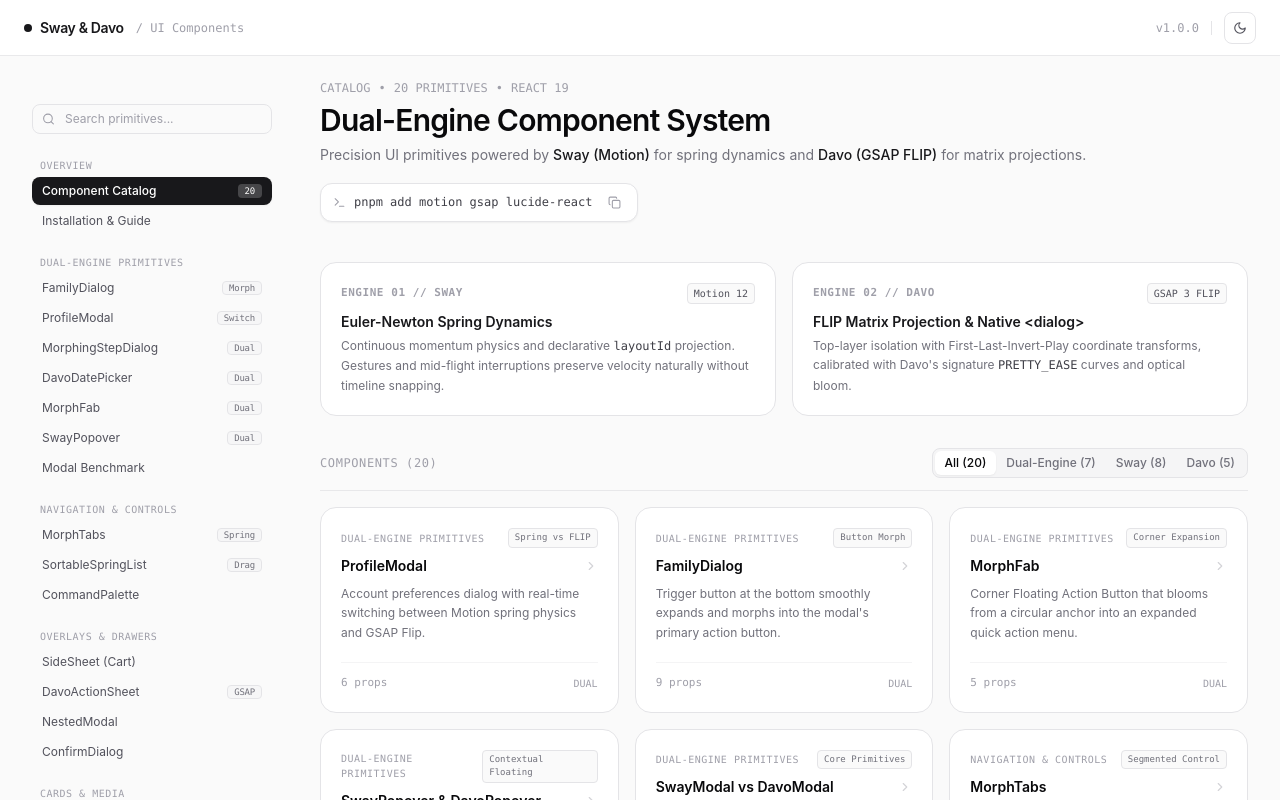
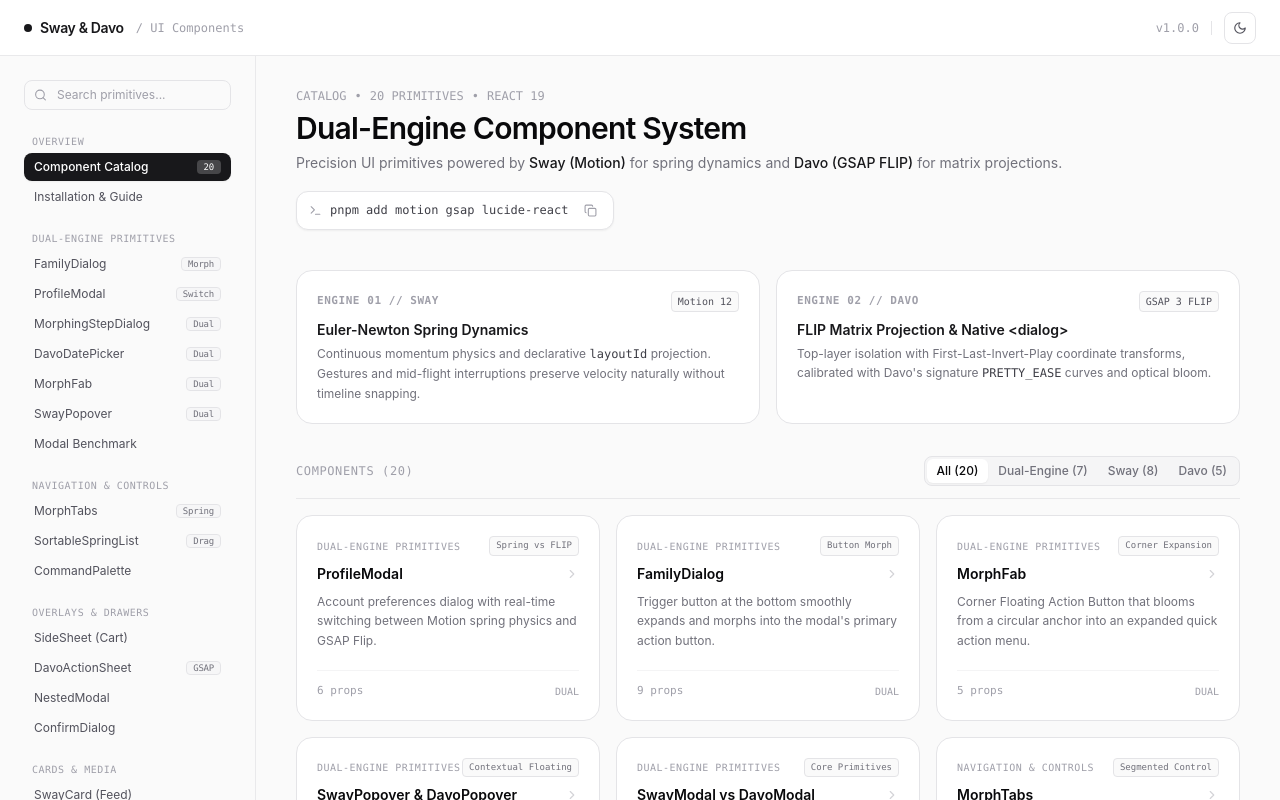
Before and after one commit to GnzaDev/ui-components, a React (Vite) app: page / in a window 1280 px wide. Shown: the top 800 px of the page. Built offline with nearby package versions, Linux system fonts and the light colour scheme; the HTML template or start-up script is replaced by a standard one.

Commit message:
fix(layout): pin desktop sidebar as fixed column to isolate from main scroll

```diff
--- a/src/demo/ShowcaseDemo.tsx
+++ b/src/demo/ShowcaseDemo.tsx
@@ -160,9 +160,9 @@
   }, [selectedNav]);
 
   return (
-    <div className="w-full px-6 py-6 lg:px-8">
+    <div className="w-full">
       {/* Mobile Top Bar */}
-      <div className="mb-6 flex items-center justify-between border-b border-zinc-200/80 pb-4 lg:hidden dark:border-zinc-800">
+      <div className="flex items-center justify-between border-b border-zinc-200/80 px-6 py-3 lg:hidden dark:border-zinc-800">
         <button
           type="button"
           onClick={() => setMobileMenuOpen(!mobileMenuOpen)}
@@ -185,15 +185,15 @@
         />
       )}
 
-      {/* Main Grid: Sidebar + Content */}
-      <div className="flex gap-8 items-start">
+      {/* Main Grid: Fixed Sidebar on Desktop + Content */}
+      <div className="flex min-h-[calc(100vh-3.5rem)]">
         {/* Sidebar */}
         <aside
-          className={`fixed inset-y-0 left-0 z-50 w-72 bg-white/95 p-6 backdrop-blur-xl transition-transform dark:bg-zinc-950/95 lg:sticky lg:top-14 lg:z-10 lg:block lg:w-64 lg:shrink-0 lg:self-start lg:h-[calc(100vh-3.5rem)] lg:overflow-y-auto lg:p-0 lg:py-6 lg:pr-4 lg:bg-transparent lg:backdrop-blur-none lg:dark:bg-transparent ${
+          className={`fixed inset-y-0 left-0 z-40 w-72 bg-white/95 p-6 backdrop-blur-xl transition-transform dark:bg-zinc-950/95 lg:fixed lg:top-14 lg:bottom-0 lg:left-0 lg:z-20 lg:w-64 lg:border-r lg:border-zinc-200/80 lg:bg-zinc-50/40 lg:p-0 lg:shadow-none lg:transition-none lg:backdrop-blur-none lg:dark:border-zinc-800/80 lg:dark:bg-zinc-950/40 ${
             mobileMenuOpen ? "translate-x-0 shadow-2xl" : "-translate-x-full lg:translate-x-0"
           }`}
         >
-          <div className="mb-4 flex items-center justify-between lg:hidden">
+          <div className="mb-4 flex items-center justify-between p-6 pb-0 lg:hidden">
             <span className="text-[10px] font-mono uppercase tracking-wider text-zinc-400">
               Navigation
             </span>
@@ -206,7 +206,7 @@
             </button>
           </div>
 
-          <div className="space-y-6">
+          <div className="h-full overflow-y-auto p-6 space-y-6">
             {/* Search Input */}
             <div className="relative">
               <Search
@@ -287,7 +287,8 @@
         </aside>
 
         {/* Main Content Viewport */}
-        <main className="flex-1 min-w-0 pb-16">
+        <main className="min-w-0 flex-1 lg:pl-64">
+          <div className="px-6 py-6 lg:px-10 lg:py-8 pb-16">
             {/* VIEW 1: CATALOG OVERVIEW */}
             {selectedNav === "all" && (
               <CatalogOverview
@@ -318,6 +319,7 @@
                 davoTriggerRef={davoTriggerRef}
               />
             )}
+          </div>
         </main>
       </div>
 
```
Lines whose indentation alone changed are shown as unchanged.
